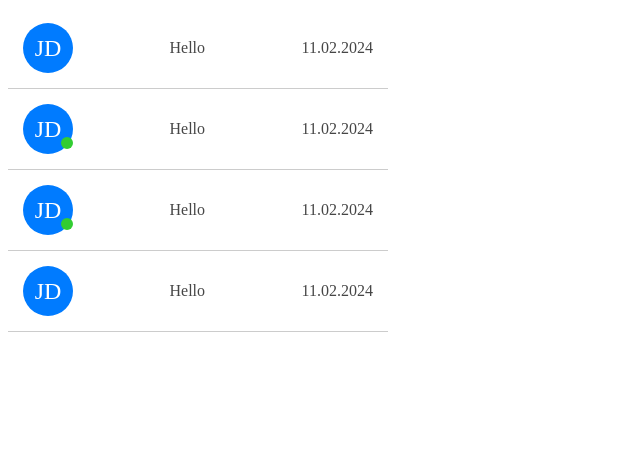
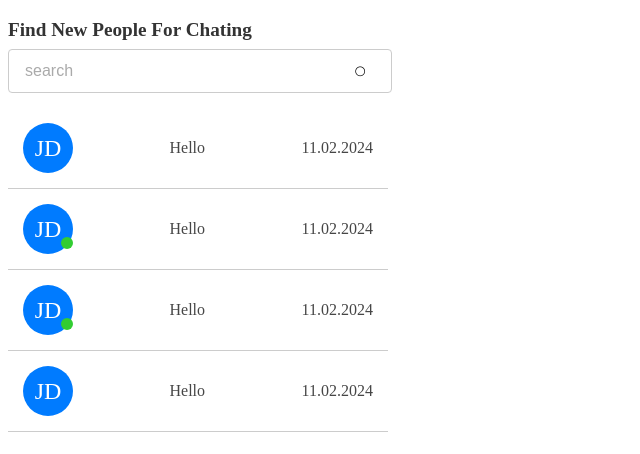
Before and after one commit to Parle648/online-chat, a React (Vite) app in the folder apps/client/: page / in a window 1280 px wide. Shown: the top 454 px of the page, without its empty margins (0-640 px from the left). Built offline with nearby package versions, Linux system fonts and the light colour scheme.

Commit message:
+ Create search UI

```diff
--- a/apps/client/src/pages/Main.tsx
+++ b/apps/client/src/pages/Main.tsx
@@ -1,9 +1,13 @@
 import Chats from "../widgets/Chats/Chats";
+import SearchBlock from "../widgets/SearchBlock/SearchBlock";
 
 const Main = () => {
   return (
     <main className="main-page">
-      <Chats />
+      <div style={{ width: "350px" }}>
+        <SearchBlock />
+        <Chats />
+      </div>
     </main>
   );
 };
--- /dev/null
+++ b/apps/client/src/widgets/SearchBlock/SearchBlock.tsx
@@ -0,0 +1,23 @@
+import Input from "../../shared/UI/Input/Input";
+
+const SearchBlock = () => {
+  return (
+    <div>
+      <Input
+        title={"Find new people for chating"}
+        placeholder={"search"}
+        name={"search"}
+      />
+      <div className="span3" title="Code: 0xe801">
+        <i
+          className="icon-search-icon"
+          style={{ position: "absolute", top: "64px", left: "350px" }}
+        >
+          &#xe801;
+        </i>
+      </div>
+    </div>
+  );
+};
+
+export default SearchBlock;
```
